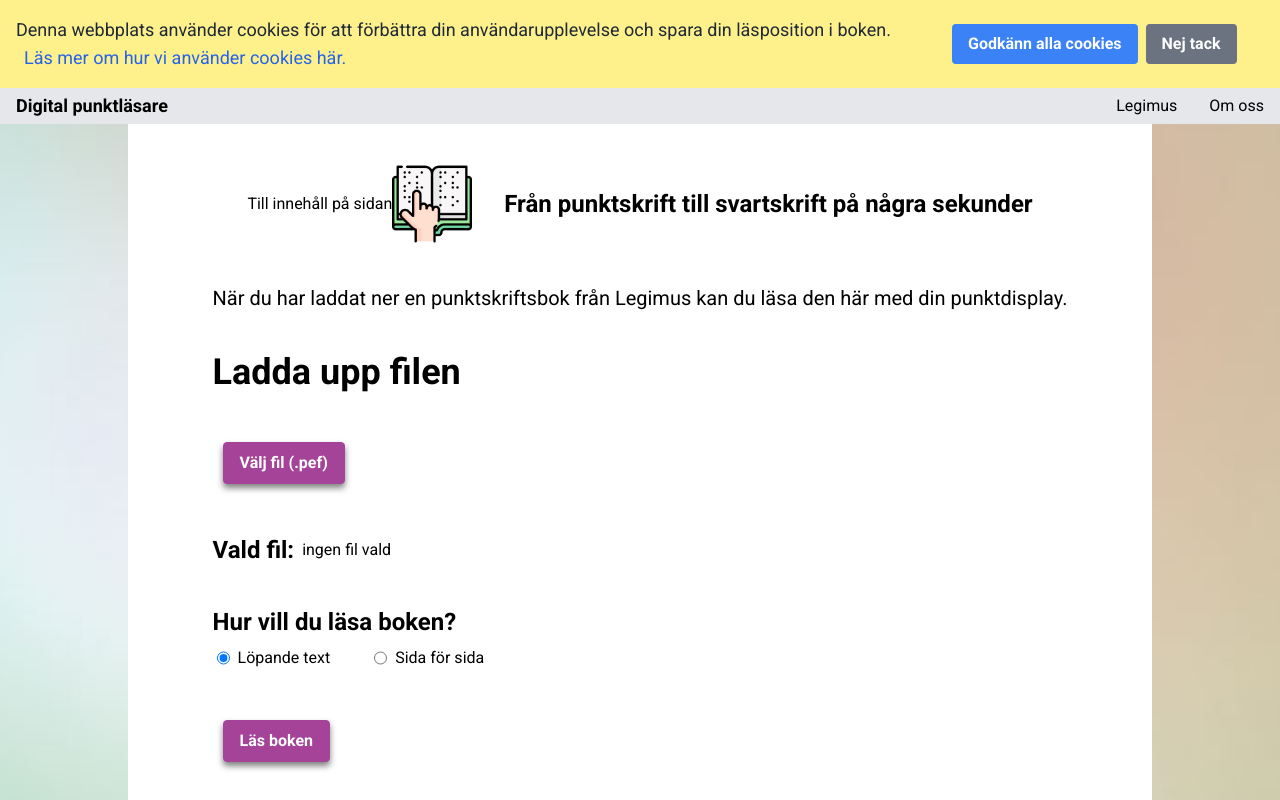
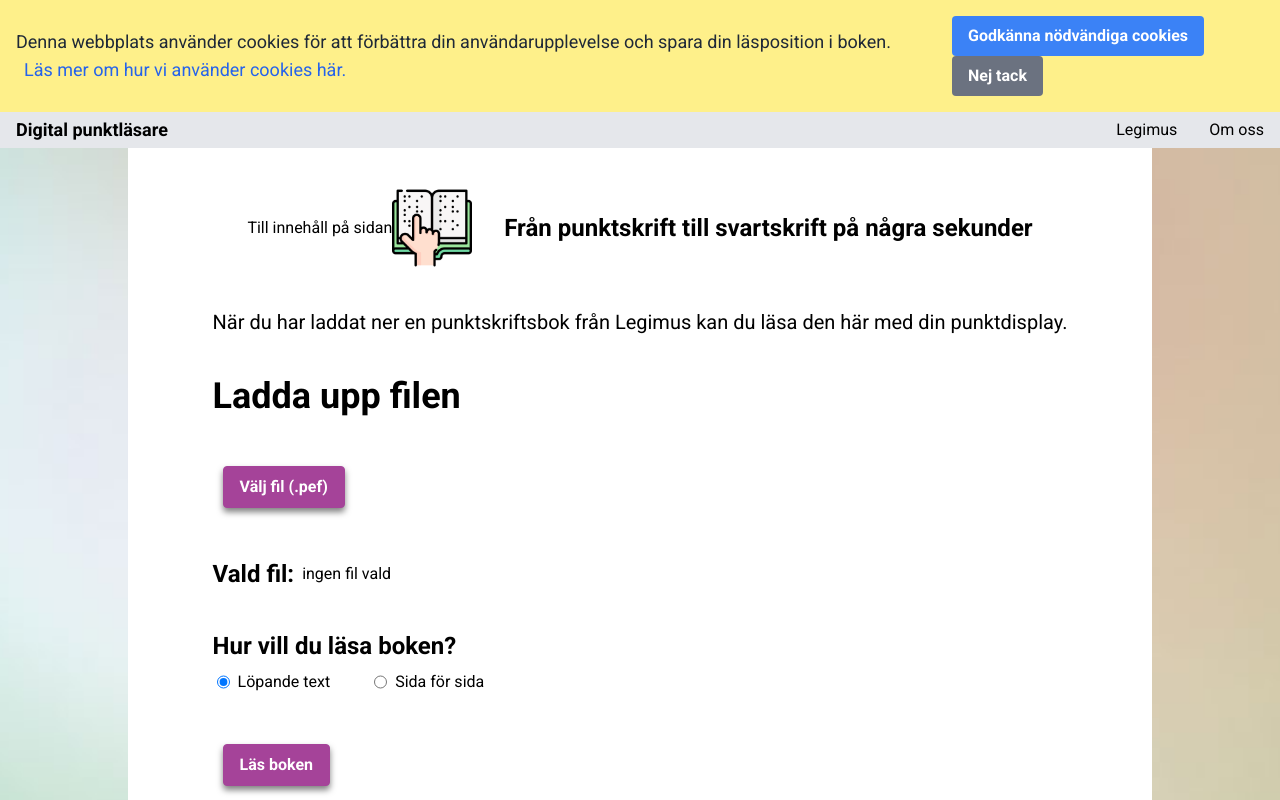
Before and after one commit to brownbeardeveloper/pef-reader-SE-version, a React (Create React App) app: page / in a window 1280 px wide. Shown: the top 800 px of the page. Built offline with nearby package versions, Linux system fonts and the light colour scheme.

Commit message:
Changed from cookiePermission from session to cookie

```diff
--- a/src/App.jsx
+++ b/src/App.jsx
@@ -3,21 +3,26 @@ import Footer from './components/footer.jsx'
 import Main from './components/main.jsx'
 import CookieBanner from './components/cookie-banner.jsx';
 import CookiePolicy from './pages/cookie-policy.jsx';
-import Cookies from 'js-cookie';
+import { getAllowCookie, setAllowCookie } from './functions/cookieManager.js';
 import { useState, useEffect } from 'react';
 
 export default function App() {
-    const [cookiePermission, setCookiePermission] = useState(Cookies.get("allowCookie"));
+    const [cookiePermission, setCookiePermission] = useState(getAllowCookie());
     const [showCookieBanner, setShowCookieBanner] = useState()
     const [openCookiePolicy, setOpenCookiePolicy] = useState()
 
     useEffect(() => {
+
+      console.log("cookiePermission", cookiePermission)
+      console.log("showCookieBanner", showCookieBanner)
+
       if (cookiePermission === "allowed") {
-        Cookies.set('allowCookie', "allowed");
+        setAllowCookie(true)
         setShowCookieBanner(false);
-      } else if (cookiePermission === "denied") {
-        Cookies.set('allowCookie', "denied");
+      } else if (cookiePermission == "denied") {
+        setAllowCookie(false)
         setShowCookieBanner(false);
+        console.log("setShowCookieBanner false")
       } else {
         setShowCookieBanner(true); // if there's no cookies
       }
--- a/src/components/cookie-banner.jsx
+++ b/src/components/cookie-banner.jsx
@@ -11,7 +11,7 @@ export default function CookieBanner({ setCookiePermission, setOpenCookiePolicy
             </div>
             <div className="w-full md:w-1/4 mt-4 md:mt-0">
                 <button onClick={() => setCookiePermission("allowed")} className="bg-blue-500 hover:bg-blue-700 text-white font-bold py-2 px-4 rounded transition duration-200 ease-in-out mr-2">
-                    Godkänn alla cookies
+                    Godkänna nödvändiga cookies
                 </button>
                 <button onClick={() => setCookiePermission("denied")} className="bg-gray-500 hover:bg-gray-700 text-white font-bold py-2 px-4 rounded transition duration-200 ease-in-out">
                     Nej tack
--- a/src/functions/cookieManager.js
+++ b/src/functions/cookieManager.js
@@ -23,9 +23,13 @@ export function getLatestRowPositionFromCookieJson(bookId) {
     }
 }
 
-export function setAllowCookie(bool) {
+export function setAllowCookie(boolean) {
     try {
-        Cookies.set("allowCookie", bool, { expires: 365 });
+        if(boolean) {
+            Cookies.set("allowCookie", "allowed", { expires: 365 });
+        } else {
+            Cookies.set("allowCookie", "denied", { expires: 1 });
+        }
     } catch (error) {
         console.error('Error setting cookie:', error);
     }
@@ -33,7 +37,9 @@ export function setAllowCookie(bool) {
 
 export function getAllowCookie() {
     try {
-        return Cookies.get("allowCookie");
+        const cookiePermission = Cookies.get("allowCookie")
+        console.log("direct from cookie", cookiePermission)
+        return cookiePermission
     } catch (error) {
         console.error('Error getting cookie:', error);
         return null;
```
